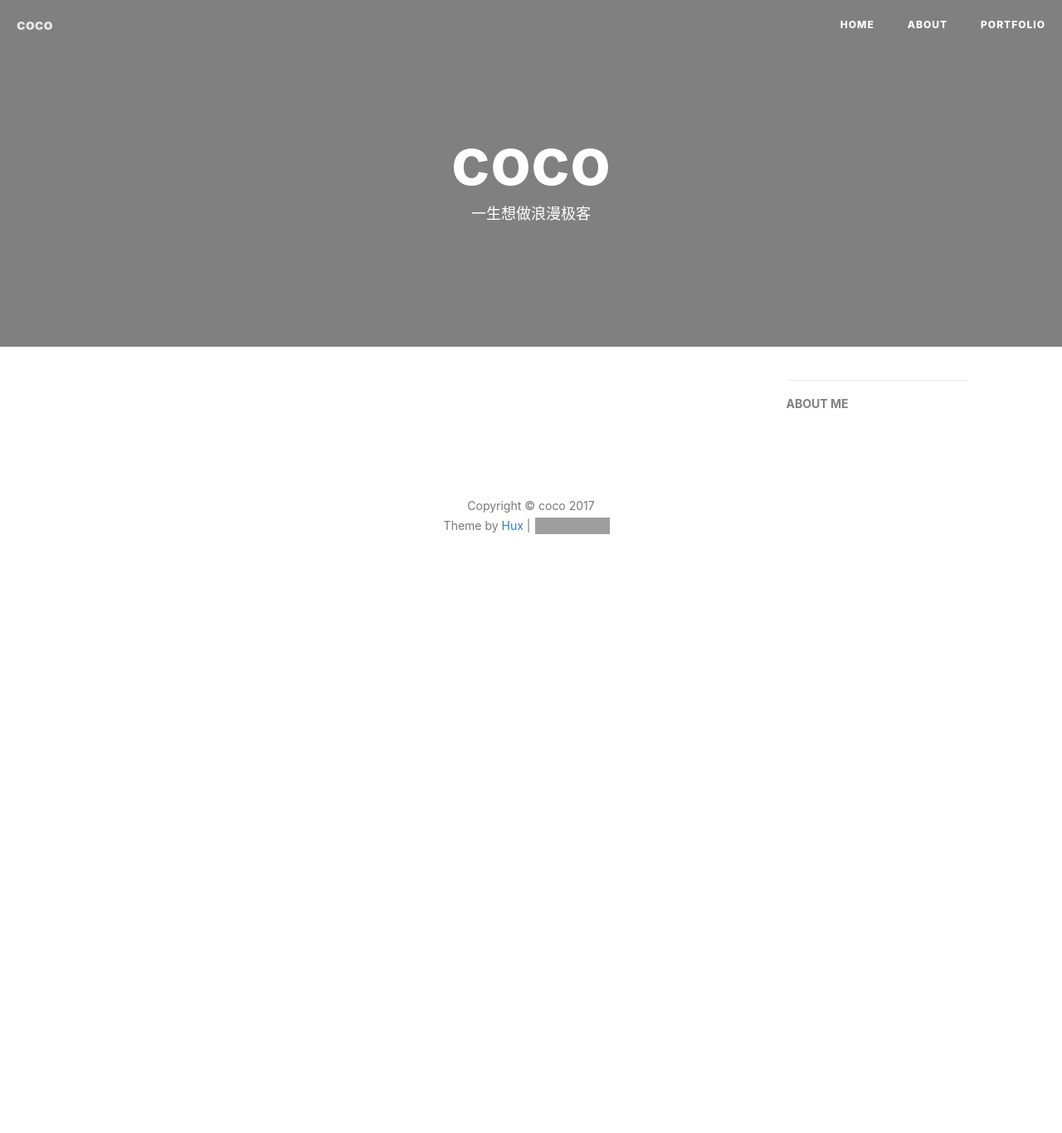
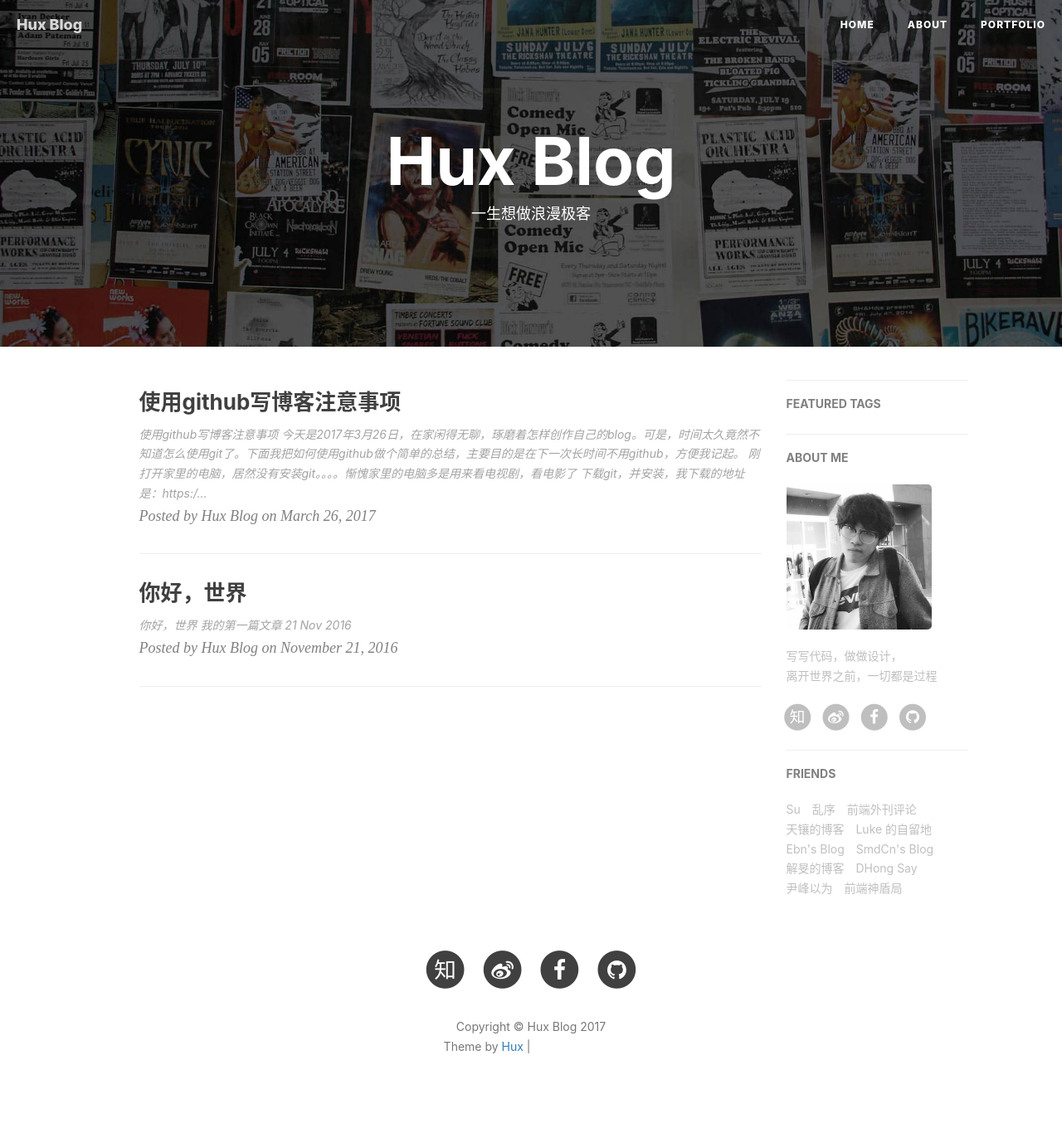
Before and after one commit to babaofcoco/coco, a Jekyll site: the page built from index.html, in a window 1280 px wide. Shown: the whole page at 83% size. Built offline with Jekyll 4.4.1, drawn with Linux system fonts in a browser that asks for light colours; nearby versions of some CDN libraries; the list of posts is cut into pages by our own code; comment, search, counter and statistics services are not loaded; before the commit the page ends 900 px from its top, so only the background shows below that; grey boxes are pictures that could not be loaded.

Commit message:
使用huxpro模板

```diff
--- a/_config.yml
+++ b/_config.yml
@@ -1 +1,126 @@
-baseurl: /coco
+# Site settings
+title: Hux Blog
+SEOTitle: 黄玄的博客 | Hux Blog
+header-img: img/home-bg.jpg
+email: huxpro@gmail.com
+description: "关于前端与设计、黑客与画家 | 黄玄，Web & Mobile Lover，Front-End Engineer，UX Designer | 这里是 @Hux黄玄 的个人博客，与你一起发现更大的世界。"
+keyword: "黄玄, Hux黄玄, Hux, 鬼栈, huxpro, @huxpro, 黄玄的博客, Hux Blog, 博客, 个人网站, 互联网, 前端, 设计, 产品, 肖玉, Lynn, 肖玉的男朋友"
+url: "https://huangxuan.me"              # your host, for absolute URL
+baseurl: ""                             # for example, '/blog' if your blog hosted on 'host/blog'
+
+
+
+# SNS settings
+RSS: false
+weibo_username:     huxpro
+zhihu_username:     huxpro
+github_username:    huxpro
+#twitter_username:  huxpro
+facebook_username:  huxpro
+# linkedin_username:  firstname-lastname-idxxxx
+
+
+
+# Build settings
+# from 2016, 'pygments' is unsupported on GitHub Pages. Use 'rouge' for highlighting instead.
+highlighter: rouge
+permalink: pretty
+paginate: 10
+exclude: ["less","node_modules","Gruntfile.js","package.json","README.md","README.zh.md"]
+anchorjs: true                          # if you want to customize anchor. check out line:181 of `post.html`
+
+
+
+# Gems
+# from PR#40, to support local preview for Jekyll 3.0
+gems: [jekyll-paginate]
+
+
+
+# Markdown settings
+# replace redcarpet to kramdown,
+# although redcarpet can auto highlight code, the lack of header-id make the catalog impossible, so I switch to kramdown
+# document: http://jekyllrb.com/docs/configuration/#kramdown
+markdown: kramdown
+kramdown:
+  input: GFM                            # use Github Flavored Markdown !important
+
+
+
+# Disqus settings
+#disqus_username: _your_disqus_short_name_
+
+# Duoshuo settings
+duoshuo_username: huxblog
+# Share component is depend on Comment so we can NOT use share only.
+duoshuo_share: true                     # set to false if you want to use Comment without Sharing
+
+
+
+
+# Analytics settings
+# Baidu Analytics
+# ba_track_id: [your track id]
+
+# Google Analytics
+ga_track_id: 'UA-49627206-1'            # Format: UA-xxxxxx-xx
+ga_domain: huangxuan.me
+
+
+
+# Sidebar settings
+sidebar: true                           # whether or not using Sidebar.
+sidebar-about-description: "写写代码，做做设计，<br>离开世界之前，一切都是过程"
+sidebar-avatar: /img/avatar-hux.jpg      # use absolute URL, seeing it's used in both `/` and `/about/`
+
+
+
+# Featured Tags
+featured-tags: true                     # whether or not using Feature-Tags
+featured-condition-size: 1              # A tag will be featured if the size of it is more than this condition value
+
+
+
+# Progressive Web Apps
+chrome-tab-theme-color: "#000000"
+service-worker: true
+
+
+
+# Friends
+friends: [
+    {
+        title: "Su",
+        href: "http://su.gallery/"
+    },{
+        title: "乱序",
+        href: "http://mida.re/"
+    },{
+        title: "前端外刊评论",
+        href: "http://qianduan.guru/"
+    },{
+        title: "天镶的博客",
+        href: "http://lingyu.wang/"
+    },{
+        title: "Luke 的自留地",
+        href: "http://hmqk1995.github.io"
+    },{
+        title: "Ebn's Blog",
+        href: "http://ebnbin.com/"
+    },{
+        title: "SmdCn's Blog",
+        href: "http://blog.smdcn.net"
+    },{
+        title: "解旻的博客",
+        href: "http://xieminis.me/"
+    },{
+        title: "DHong Say",
+        href: "http://dhong.co"
+    },{
+        title: "尹峰以为",
+        href: "http://ingf.github.io/"
+    },{
+        title: "前端神盾局",
+        href: "http://wepiaofei.github.io/blog/"
+    }
+]
```
